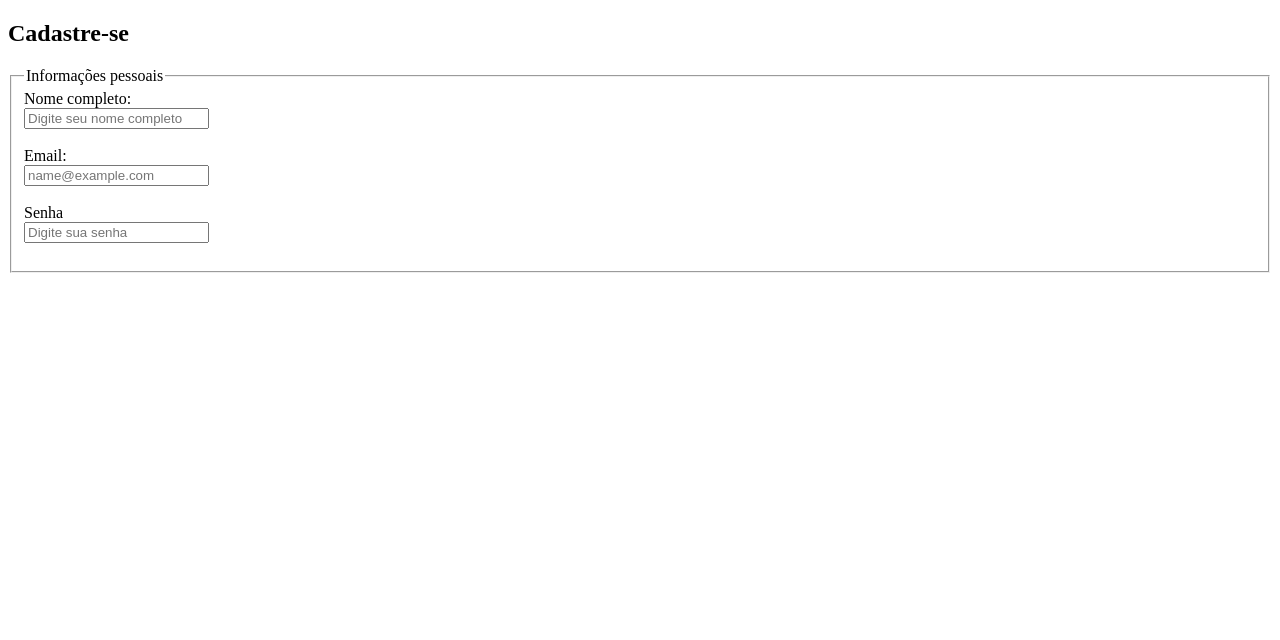
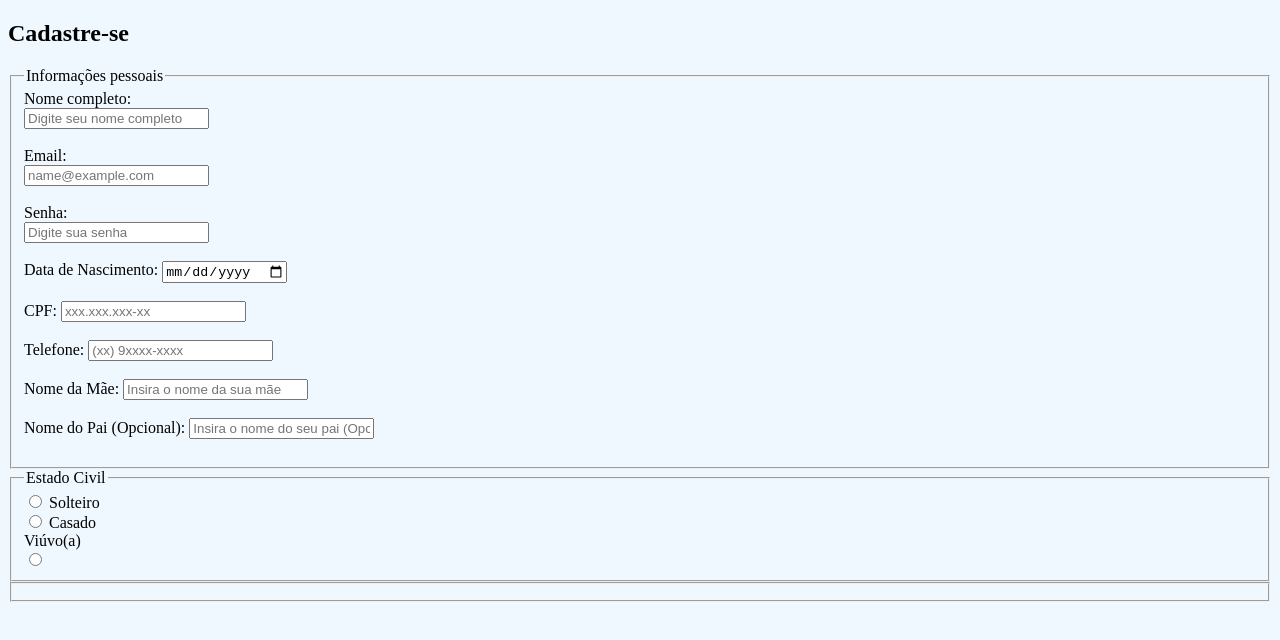
Before and after one commit to NincatBiel/formulariosenai, a plain HTML site: page index.html in a window 1280 px wide. Drawn offline with Linux system fonts and the light colour scheme.

Commit message:
adding more needed answers

```diff
--- a/index.html
+++ b/index.html
@@ -5,7 +5,7 @@
     <meta name="viewport" content="width=device-width, initial-scale=1.0">
     <title>Formulário</title>
 </head>
-<body>
+<body style="background-color: aliceblue;">
     <h2>Cadastre-se</h2>
     <form>
 
@@ -16,17 +16,43 @@
             <input type="text" id="nome" name="nome" placeholder="Digite seu nome completo" required> <br><br>
             <!--Email-->
             <label for="email">Email:</label><br>
-            <input type="text" id="email" email="email" placeholder="name@example.com" required> <br><br>
+            <input type="email" id="email" name="email" placeholder="name@example.com" required> <br><br>
             <!--Senha-->
-            <label for="password">Senha</label><br>
-            <input type="password" id="password" password="password" placeholder="Digite sua senha" required><br><br>
+            <label for="password">Senha:</label><br>
+            <input type="password" id="password" name="password" placeholder="Digite sua senha" required><br><br>
             <!--Data de Nascimento-->
+            <label for="nascimento">Data de Nascimento:</label>
+            <input type="date" id="nascimento" name="nascimento" placeholder="xx/xx/xxxx" required> <br><br>
             <!--CPF-->
+            <label for="CPF">CPF:</label>
+            <input type="text" id="CPF" name="CPF" placeholder="xxx.xxx.xxx-xx" required> <br><br>
             <!--Telefone-->
+            <label for="telefone">Telefone:</label>
+            <input type="tel" id="telefone" name="telefone" placeholder="(xx) 9xxxx-xxxx" required><br><br>
             <!--Nome da mãe-->
+            <label for="momname">Nome da Mãe:</label>
+            <input type="text" id="momname" name="momname" placeholder="Insira o nome da sua mãe" required> <br><br>
             <!--Nome do pai-->
+            <label for="dadname">Nome do Pai (Opcional):</label>
+            <input type="text" id="dadname" name="dadname" placeholder="Insira o nome do seu pai (Opcional)"><br><br>
+        </fieldset>
+        <!--Estado Civil precisou de outro fieldset pra ficar mais organizado-->
+        <fieldset>
+            <legend>Estado Civil</legend>
             <!--Estado civil (select)-->
-            <label for=""></label>
+            <!--Solteiro-->
+            <input type="radio" id="solteiro" name="civilstate" value="Solteiro">
+            <label for="solteiro">Solteiro</label><br>
+            <!--Casado-->
+            <input type="radio" id="casado" name="civilstate" value="Casado">
+            <label for="casado">Casado</label><br>
+            <!--Viúvo(a)-->
+            <label for="viuvo">Viúvo(a)</label><br>
+            <input type="radio" id="viuvo" name="civilstate" value="Viuvo">
+        </fieldset>
+        <!---->
+        <fieldset>
+
         </fieldset>
     </form>
 </body>
```
